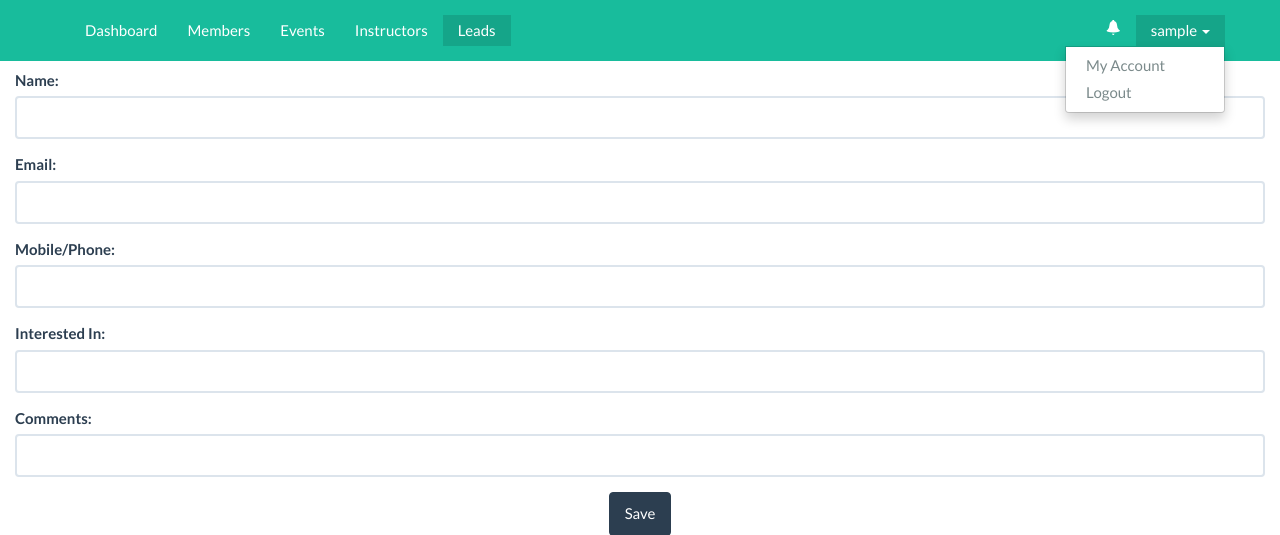
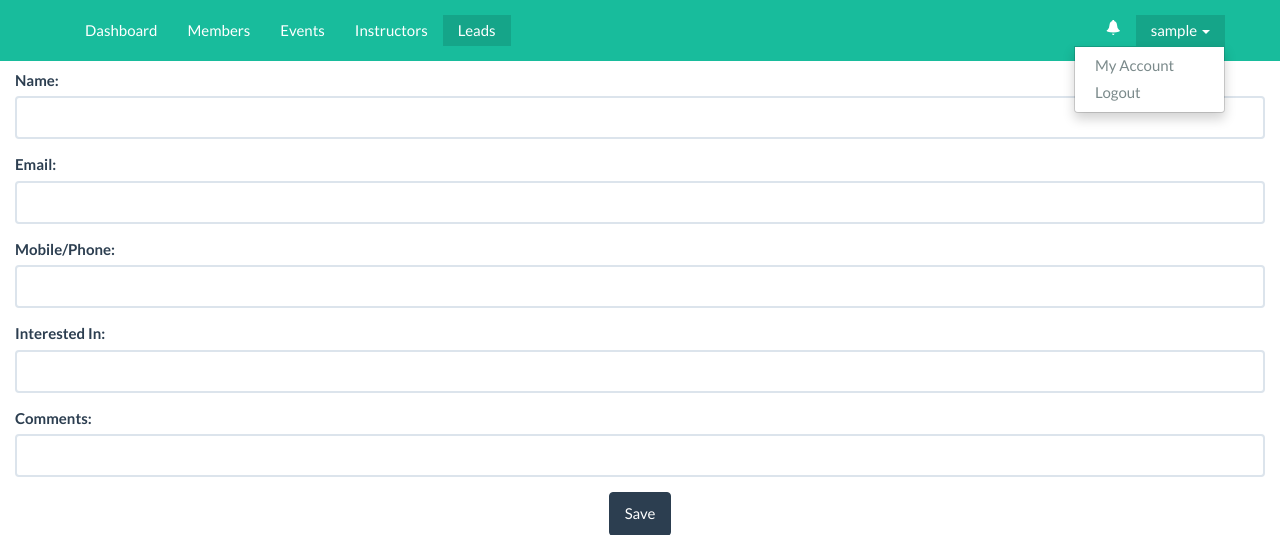
Before and after one commit to vineetsagar/dancestudio, a Django app: page /sway/enquire/ in a window 1280 px wide, after a click that opens the changed part. Shown: the top 535 px of the page. Run offline with Django 3.2, Linux system fonts and the light colour scheme; the visitor is signed in with stand-in values (Sample User, id 1); some libraries are stand-ins or nearby versions.

Commit message:
Committing the dropdown menu alignment
Committing the dropdown menu alignment

```diff
--- a/templates/bs_base.html
+++ b/templates/bs_base.html
@@ -60,6 +60,11 @@
     button > a {
         color :white;
     }
+
+    ul.dropdown-menu{
+        min-width: 151px;
+    }
+
 	</style>
 {% block head %}
 
```
